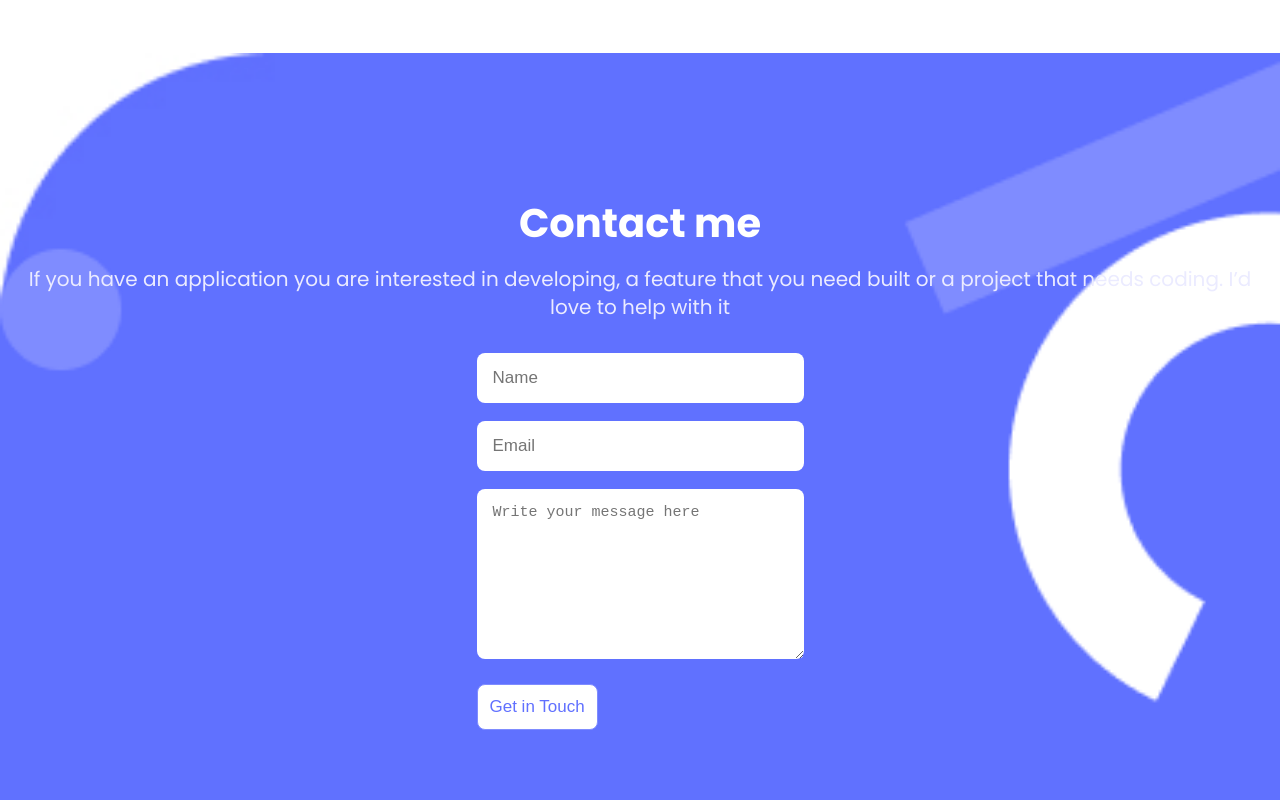
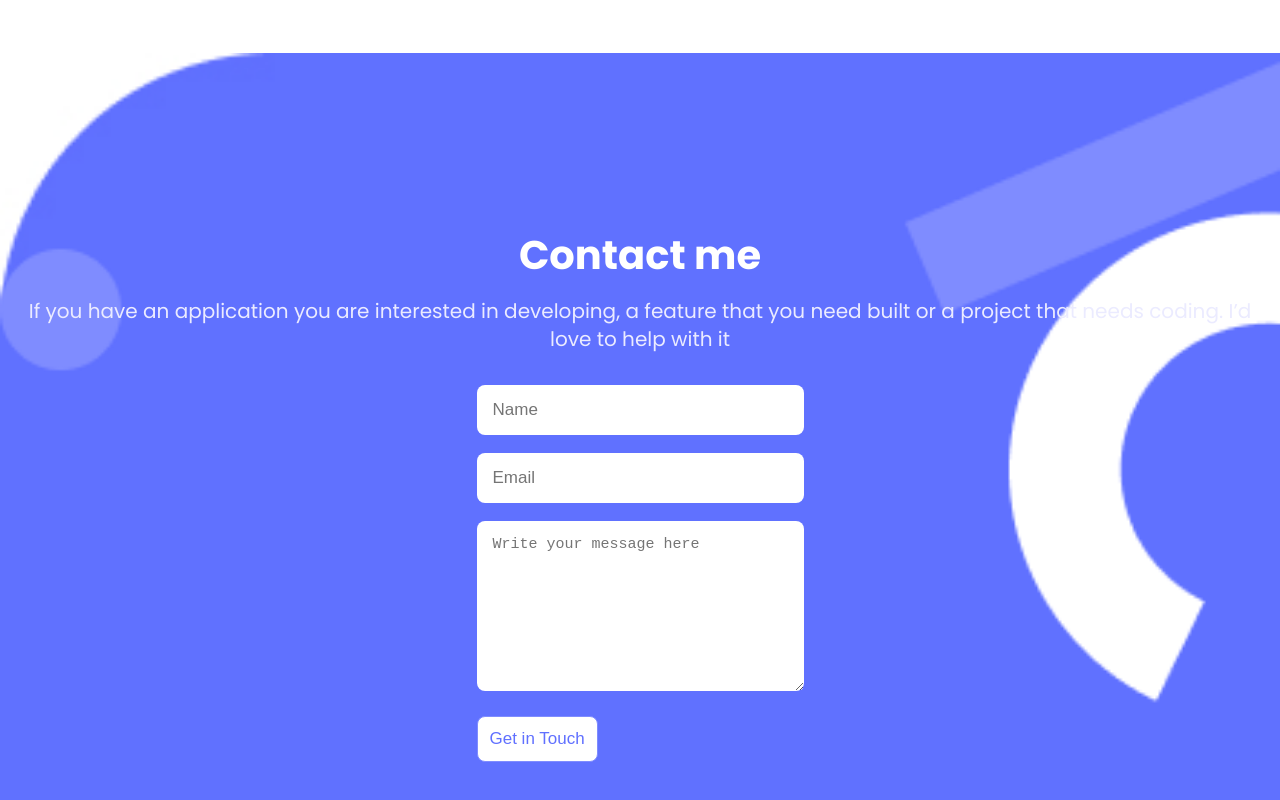
Before and after one commit to Zuhaib042/portfolio, a website: page index.html in a window 1280 px wide. Shown: the part 4065-4865 px from the top of the page. Drawn offline with Linux system fonts and the light colour scheme.

Commit message:
Modify styling changes on the css file

```diff
--- a/style.css
+++ b/style.css
@@ -334,3 +334,7 @@ body {
   font-size: 15px;
   font-weight: 400;
 }
+
+.form-content {
+padding-top: 2rem;
+}
```
